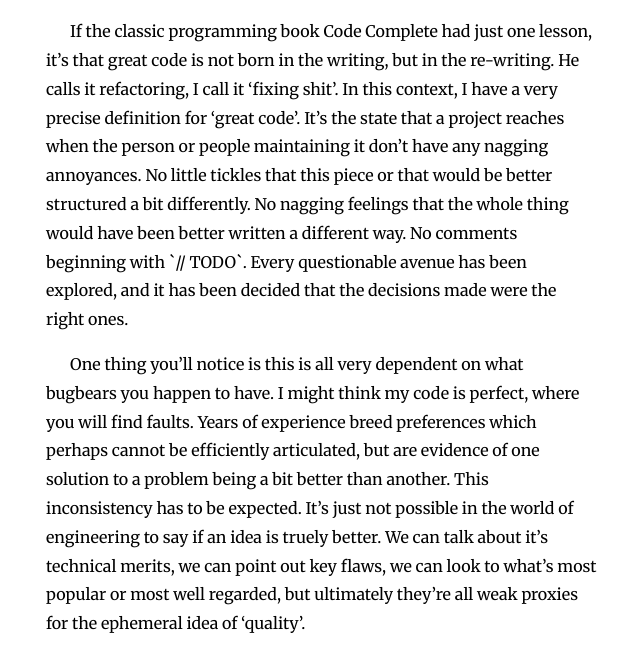
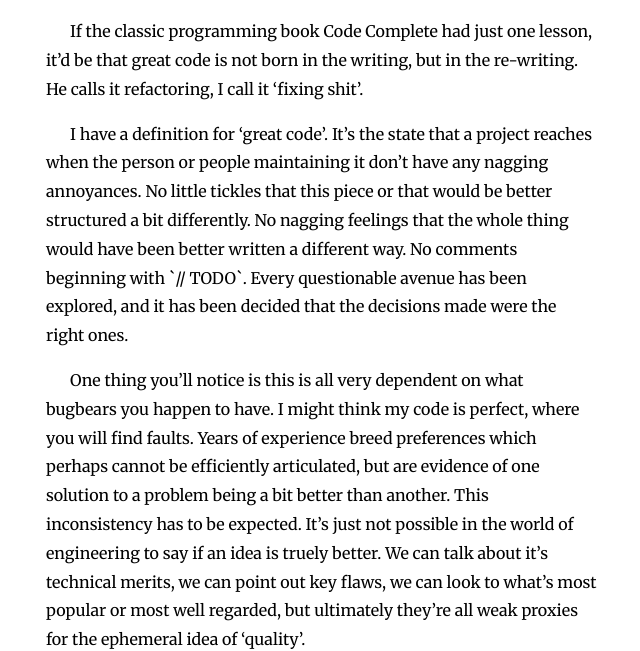
Before and after one commit to zackbloom/zackbloom.github.io, a plain HTML site: page posts/refactor/index.html in a window 1280 px wide. Shown: the part 180-831 px from the top of the page, without its empty margins (318-958 px from the left). Drawn offline with Linux system fonts and the light colour scheme.

Commit message:
Refactor

```diff
--- a/posts/refactor/index.html
+++ b/posts/refactor/index.html
@@ -147,7 +147,9 @@
     </header>
 
     <p>
-      If the classic programming book Code Complete had just one lesson, it’s that great code is not born in the writing, but in the re-writing.  He calls it refactoring, I call it ‘fixing shit’.  In this context, I have a very precise definition for ‘great code’.  It’s the state that a project reaches when the person or people maintaining it don’t have any nagging annoyances.  No little tickles that this piece or that would be better structured a bit differently.  No nagging feelings that the whole thing would have been better written a different way.  No comments beginning with `// TODO`.  Every questionable avenue has been explored, and it has been decided that the decisions made were the right ones.
+    If the classic programming book Code Complete had just one lesson, it’d be that great code is not born in the writing, but in the re-writing.  He calls it refactoring, I call it ‘fixing shit’.
+    </p><p>
+    I have a definition for ‘great code’.  It’s the state that a project reaches when the person or people maintaining it don’t have any nagging annoyances.  No little tickles that this piece or that would be better structured a bit differently.  No nagging feelings that the whole thing would have been better written a different way.  No comments beginning with `// TODO`.  Every questionable avenue has been explored, and it has been decided that the decisions made were the right ones.
     </p><p>
       One thing you’ll notice is this is all very dependent on what bugbears you happen to have.  I might think my code is perfect, where you will find faults.  Years of experience breed preferences which perhaps cannot be efficiently articulated, but are evidence of one solution to a problem being a bit better than another.  This inconsistency has to be expected.  It’s just not possible in the world of engineering to say if an idea is truely better.  We can talk about it’s technical merits, we can point out key flaws, we can look to what’s most popular or most well regarded, but ultimately they’re all weak proxies for the ephemeral idea of ‘quality’.
     </p><p>
```
